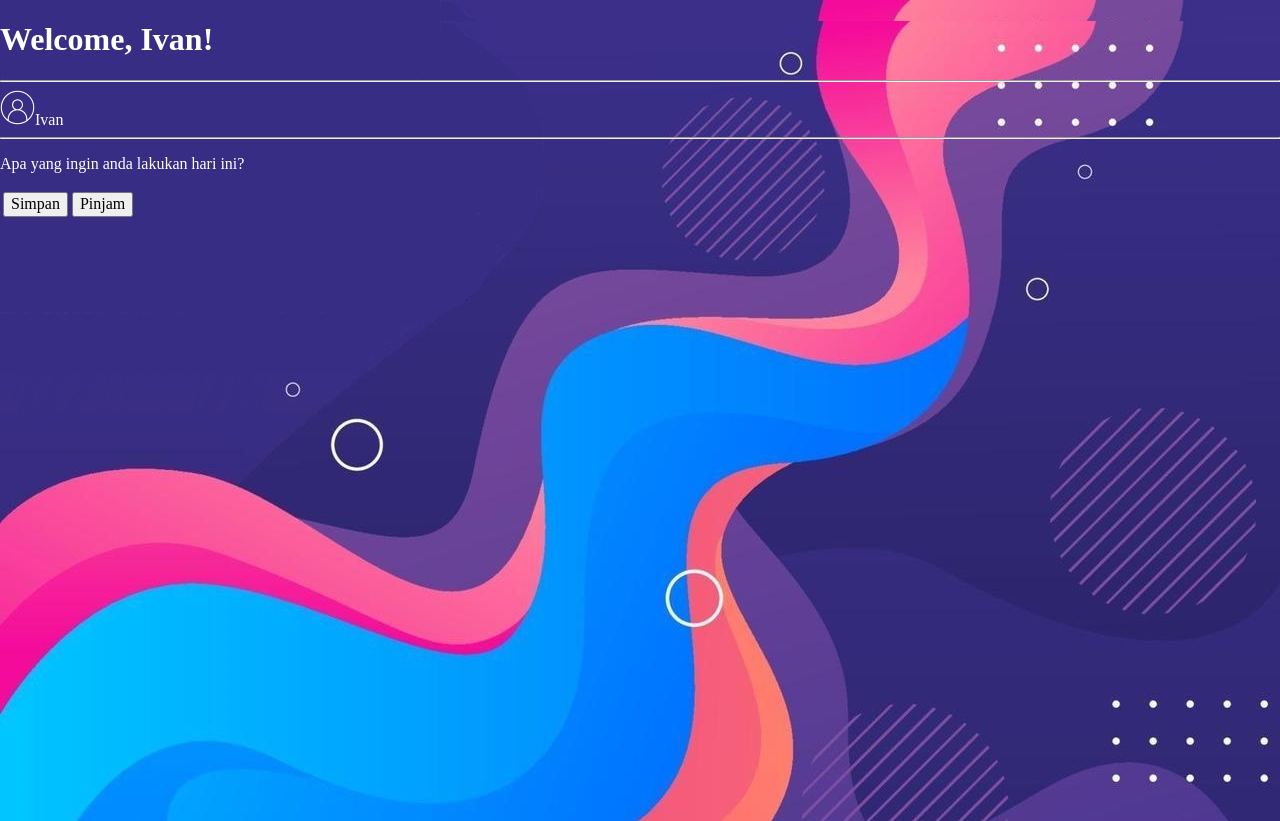
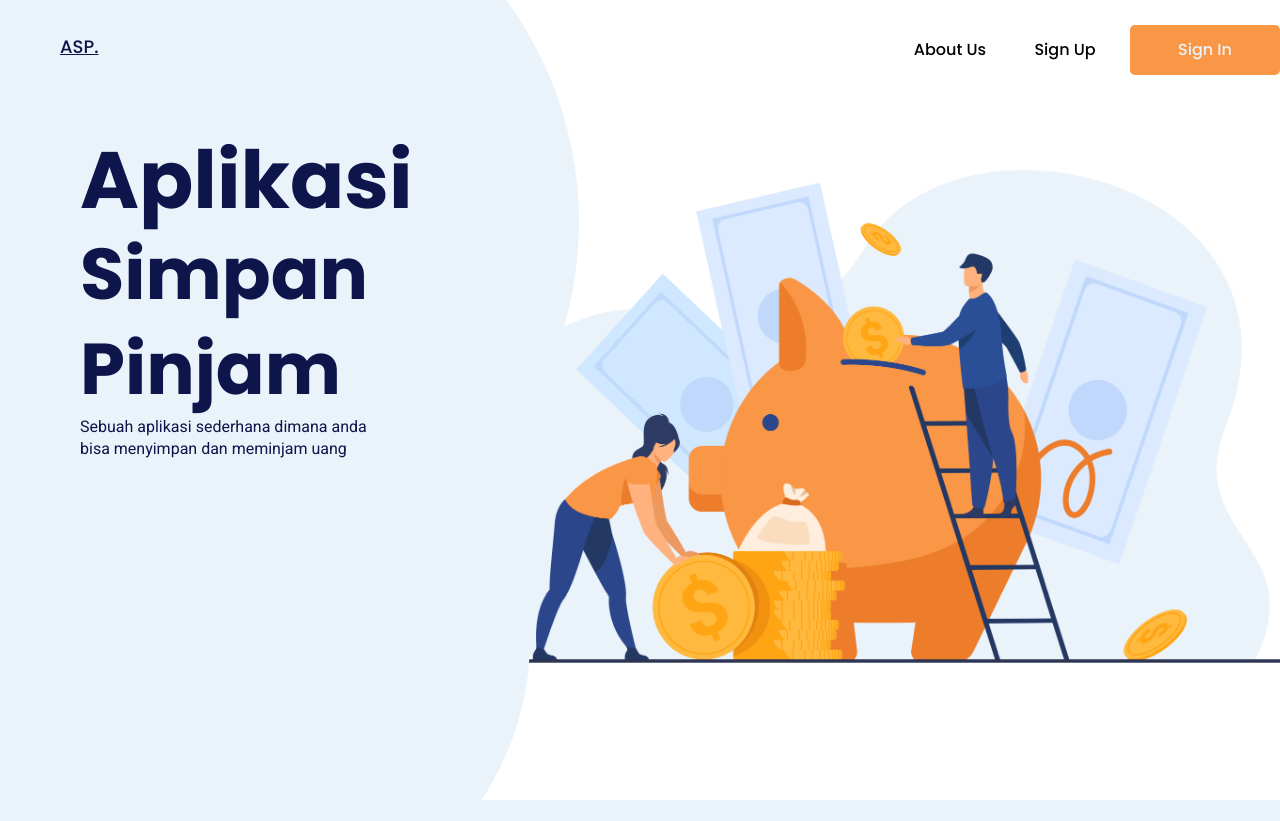
Before and after one commit to Ivorion/RPL, a PHP site: page / in a window 1280 px wide. After the commit the page ends 800 px from the top, so only its background shows below. Run offline with PHP 8.4, Linux system fonts and the light colour scheme.

Commit message:
menambahkan folder landing page

```diff
--- a/landingPage/dashboard.css
+++ /dev/null
@@ -1,16 +0,0 @@
-body,html{
-    height: 100%;
-    background: url('background.jpg');
-}
-
-.buttonSimpan,
-.profileName,
-.buttonPinjam:hover{
-    cursor: pointer;
-}
-
-.judul,
-.prompt,
-.profileName{
-    color: white;
-}
--- a/landingPage/index.php
+++ b/landingPage/index.php
@@ -4,25 +4,46 @@
     <meta charset="UTF-8">
     <meta http-equiv="X-UA-Compatible" content="IE=edge">
     <meta name="viewport" content="width=device-width, initial-scale=1.0">
-    <link rel="stylesheet" type="text/css" href="normalize.css">
-    <link rel="stylesheet" type="text/css" href="dashboard.css">
+    <link rel="preconnect" href="https://fonts.gstatic.com">
+    <link href="https://fonts.googleapis.com/css2?family=Poppins:wght@500&display=swap" rel="stylesheet">
+    <link href="https://fonts.googleapis.com/css2?family=Poppins:wght@500;700&display=swap" rel="stylesheet">
+    <link href="https://fonts.googleapis.com/css2?family=Roboto&display=swap" rel="stylesheet">
+    <link rel="stylesheet" href="normalize.css">
+    <link rel="stylesheet" href="style.css">
     <title>Aplikasi Simpan Pinjam</title>
 </head>
 <body>
 
-    <div class="container">
-        <h1 class='judul'>Welcome, Ivan!</h1>
-        <hr>
-        <img src="profileIcon.png" alt=""><span class='profileName'>Ivan</span>
-        <hr>
-        <p class='prompt'>Apa yang ingin anda lakukan hari ini?</p>
-        <table>
-            <tr>
-                <td><button class='buttonSimpan'>Simpan</button></td>
-                <td><button class='buttonPinjam'>Pinjam</button></td>
-            </tr>
-        </table>
+    <div class="navbar">
+        <button class="about-us">About Us</button>
+        <button class="sign-up">Sign Up</button>
+        <button class="sign-in">Sign In</button>
+    </div>
+
+    <div class="image-container">
+        <img src="7849.jpg" alt="" class="images">
+    </div>
+
+
+    <div class="circle1"></div>
+    <div class="circle2"></div>
+
+    <div class="nav-title">ASP.</div>
+
+    <div class="title">
+        <h1 class='text-aplikasi'>Aplikasi</h1>
+        <h1 class="text-simpan">Simpan</h1>
+        <h1 class="text-pinjam">Pinjam</h1>
+        <p class='description-title'>
+            Sebuah aplikasi sederhana dimana anda bisa menyimpan dan meminjam uang
+        </p>
     </div>
 
 </body>
+<script>
+    let signIn = document.querySelector(".sign-in");
+    signIn.addEventListener('click',function(){
+        window.location.href = 'anggota/anggota_login.php';
+    })
+</script>
 </html>
--- /dev/null
+++ b/landingPage/style.css
@@ -0,0 +1,161 @@
+body{
+    background-color: #FFFFFF;
+    position: fixed;
+}
+
+/* About us button */
+
+.about-us{
+    position: absolute;
+    width: 100px;
+    height: 50px;
+    left: 900px;
+    top: 25px;
+
+    font-family: Poppins;
+
+    background-color: #FFFFFF;
+    border: none;
+    outline: none;
+    cursor: pointer;
+}
+
+/* Sign up button */
+.sign-up{
+    position: absolute;
+    width: 100px;
+    height: 50px;
+    left: 1015px;
+    top: 25px;
+
+    font-family: Poppins;
+
+    background-color: transparent;
+    border: none;
+    outline: none;
+    cursor: pointer;
+}
+
+/* Sign in button */
+.sign-in{
+    position: absolute;
+    width: 150px;
+    height: 50px;
+    left: 1130px;
+    top: 25px;
+
+    font-family: Poppins;
+
+    background: #FA9746;
+    border-radius: 5px;
+    border: none;
+    outline: none;
+    cursor: pointer;
+    color: #EAF3FA;
+}
+
+.sign-in:hover{
+    background: #FA9746;
+    opacity: 0.9;
+}
+
+.text-aplikasi{
+    position: absolute;
+    left: 80px;
+    top: 80px;
+
+    color: #0D154A;
+
+    font-family: Poppins;
+    font-size: 80px;
+}
+
+.text-simpan{
+    font-family: Poppins;
+    font-size: 72px;
+
+    color: #0D154A;
+
+    position: absolute;
+    left: 80px;
+    top: 185px;
+}
+
+.text-pinjam{
+    font-family: Poppins;
+    font-size: 72px;
+
+    color: #0D154A;
+
+    position: absolute;
+    left: 80px;
+    top: 280px;
+}
+
+.description-title{
+    position: absolute;
+    width: 310px;
+    height: 70px;
+    left: 80px;
+    top: 400px;
+
+    font-family: Roboto;
+    font-style: normal;
+    font-weight: normal;
+    font-size: 16px;
+    line-height: 22px;
+
+    color: #0D154A;
+}
+
+.images{
+    position: absolute;
+    width: 940px;
+    height: 604px;
+    left: 410px;
+    top: 115px;
+}
+
+.circle1{
+    position: absolute;
+    width: 750px;
+    height: 750px;
+    left: -171.5px;
+    top: -153px;
+
+    border-radius: 100%;
+
+    background: #EAF3FA;
+}
+
+.circle2{
+    position: absolute;
+    width: 630px;
+    height: 600px;
+    left: -100px;
+    top: 340px;
+
+    border-radius: 100%;
+
+    background: #EAF3FA;
+}
+
+.nav-title{
+    /* ASP. */
+    position: absolute;
+    width: 39px;
+    height: 27px;
+    left: 60px;
+    top: 33px;
+
+    font-family: Poppins;
+    font-style: normal;
+    font-weight: 500;
+    font-size: 18px;
+    line-height: 27px;
+    /* identical to box height */
+
+    text-decoration-line: underline;
+
+    color: #0D154A;
+}
```
Also changed, not shown: landingPage/landingPage.css (deleted, +0 -12 lines), landingPage/7849.jpg (added), landingPage/background.jpg (deleted), landingPage/profileIcon.png (deleted).
